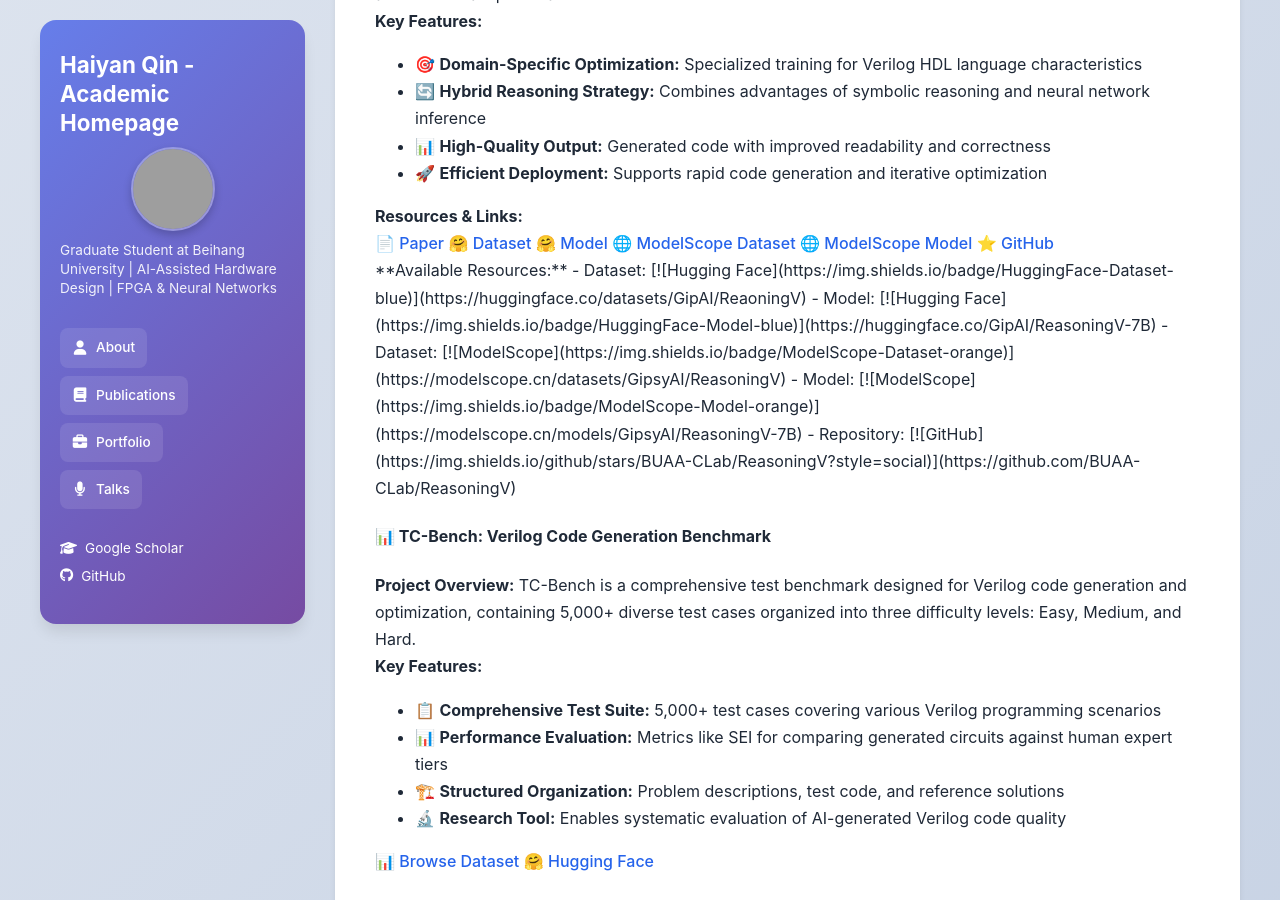
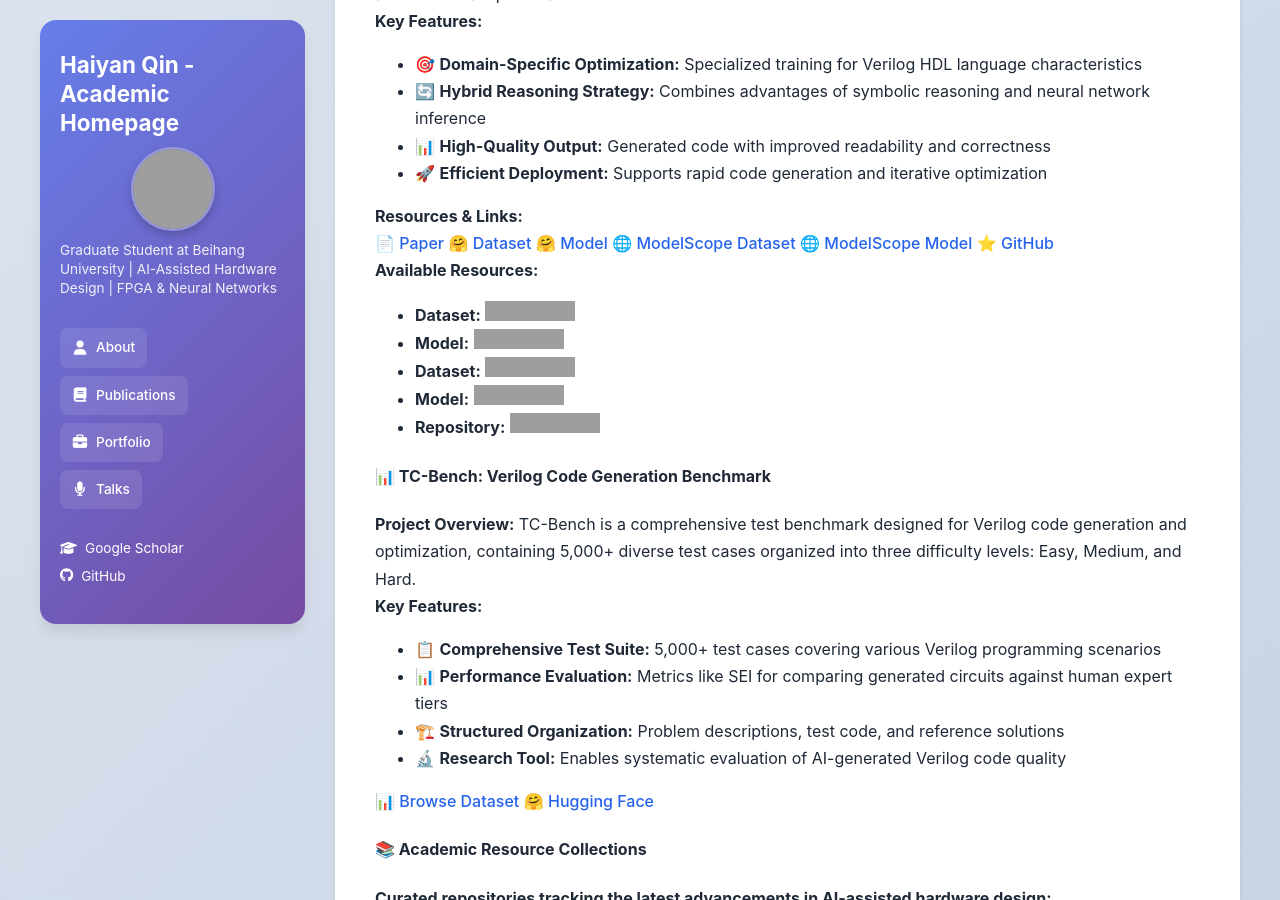
Before and after one commit to qhy991/qhy991.github.io, a Jekyll site: the page built from portfolio.md, in a window 1280 px wide and 900 px high, scrolled down 3016 px. Built offline with Jekyll 4.4.1, drawn with Linux system fonts in a browser that asks for light colours; grey boxes are pictures that could not be loaded.

Commit message:
Fix ReasoningV resources display by using HTML format
- Replace Markdown list with HTML unordered list structure
- Use standard HTML img and a tags for badge rendering
- Ensure badges display correctly within HTML project card
- Maintain all links and functionality while fixing display issue

```diff
--- a/portfolio.md
+++ b/portfolio.md
@@ -193,12 +193,16 @@
     <a href="https://github.com/BUAA-CLab/ReasoningV" class="btn btn-dark">⭐ GitHub</a>
   </div>
 
-**Available Resources:**
-- Dataset: [![Hugging Face](https://img.shields.io/badge/HuggingFace-Dataset-blue)](https://huggingface.co/datasets/GipAI/ReaoningV)
-- Model: [![Hugging Face](https://img.shields.io/badge/HuggingFace-Model-blue)](https://huggingface.co/GipAI/ReasoningV-7B)
-- Dataset: [![ModelScope](https://img.shields.io/badge/ModelScope-Dataset-orange)](https://modelscope.cn/datasets/GipsyAI/ReasoningV)
-- Model: [![ModelScope](https://img.shields.io/badge/ModelScope-Model-orange)](https://modelscope.cn/models/GipsyAI/ReasoningV-7B)
-- Repository: [![GitHub](https://img.shields.io/github/stars/BUAA-CLab/ReasoningV?style=social)](https://github.com/BUAA-CLab/ReasoningV)
+  <div class="project-resources">
+    <strong>Available Resources:</strong>
+    <ul>
+      <li><strong>Dataset:</strong> <a href="https://huggingface.co/datasets/GipAI/ReaoningV"><img src="https://img.shields.io/badge/HuggingFace-Dataset-blue" alt="Hugging Face Dataset"></a></li>
+      <li><strong>Model:</strong> <a href="https://huggingface.co/GipAI/ReasoningV-7B"><img src="https://img.shields.io/badge/HuggingFace-Model-blue" alt="Hugging Face Model"></a></li>
+      <li><strong>Dataset:</strong> <a href="https://modelscope.cn/datasets/GipsyAI/ReasoningV"><img src="https://img.shields.io/badge/ModelScope-Dataset-orange" alt="ModelScope Dataset"></a></li>
+      <li><strong>Model:</strong> <a href="https://modelscope.cn/models/GipsyAI/ReasoningV-7B"><img src="https://img.shields.io/badge/ModelScope-Model-orange" alt="ModelScope Model"></a></li>
+      <li><strong>Repository:</strong> <a href="https://github.com/BUAA-CLab/ReasoningV"><img src="https://img.shields.io/github/stars/BUAA-CLab/ReasoningV?style=social" alt="GitHub Stars"></a></li>
+    </ul>
+  </div>
 </div>
 
 #### 📊 TC-Bench: Verilog Code Generation Benchmark
```
